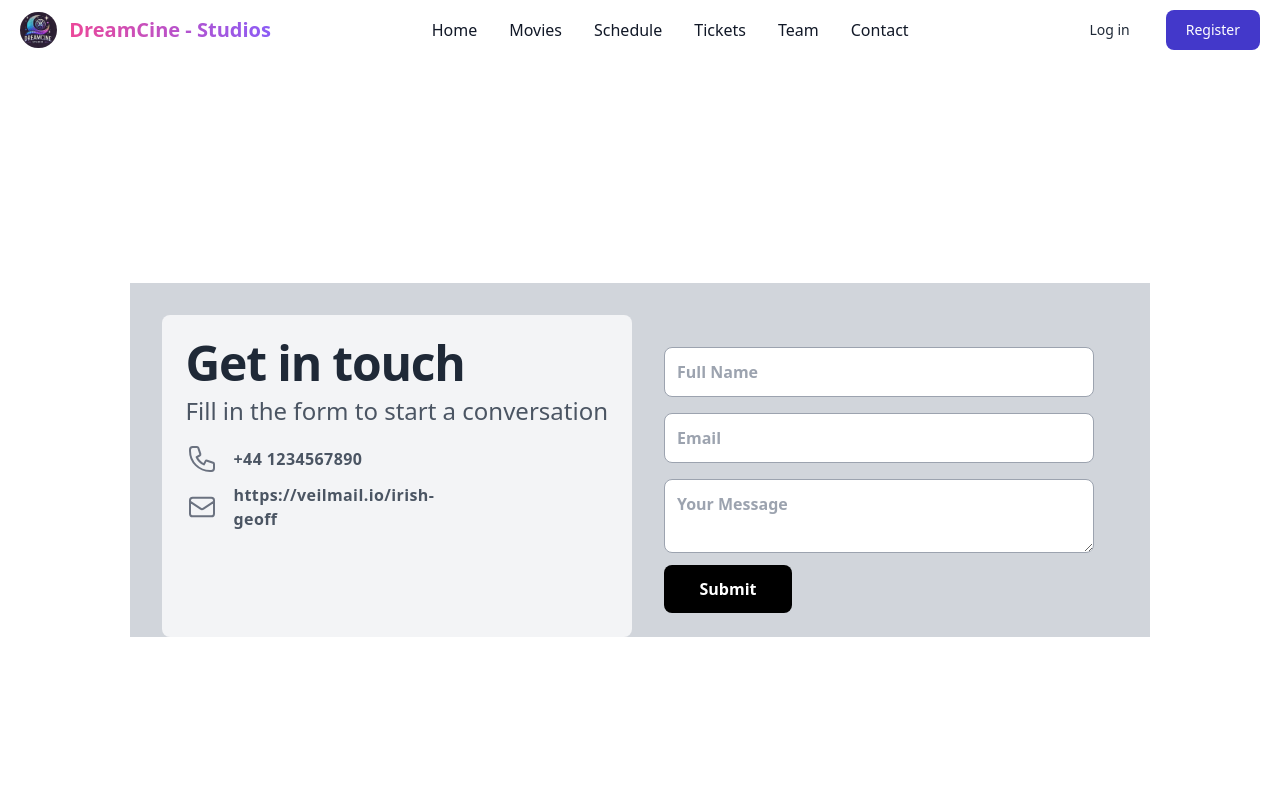
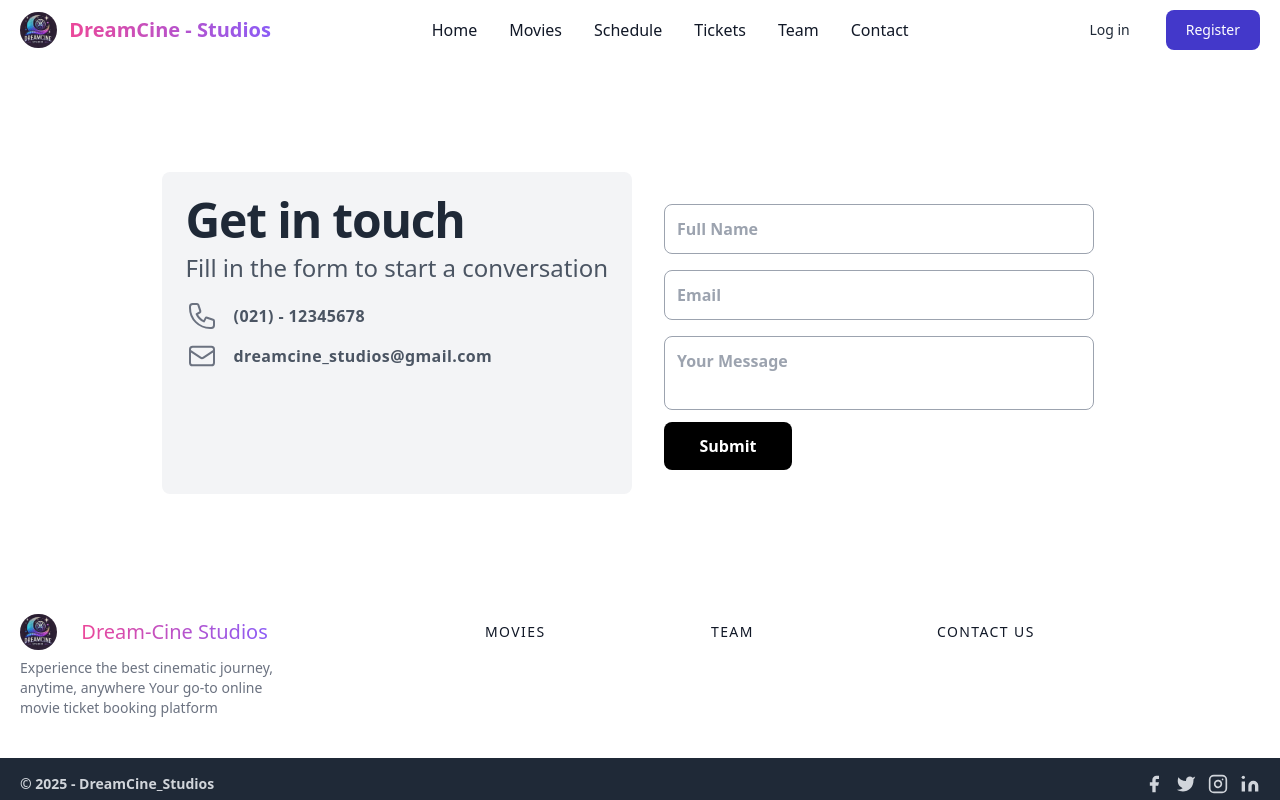
Before and after one commit to dreamcine-studio/dreamcine_studio_fe, a React (Vite) app: page /contacts in a window 1280 px wide. Shown: the top 800 px of the page. Built offline with nearby package versions, Linux system fonts and the light colour scheme.

Commit message:
fix: tailwind contact dark mode

```diff
--- a/src/components/Contact/index.jsx
+++ b/src/components/Contact/index.jsx
@@ -1,7 +1,8 @@
 export default function Contact() {
   return (
-    <div className="relative flex items-top justify-center min-h-screen bg-white dark:bg-gray-900 sm:items-center sm:pt-0">
-      <div className="bg-gray-300 max-w-6xl mx-auto sm:px-6 lg:px-8">
+    <div className="py-20 dark:bg-gray-900">
+    <div className="relative flex items-top justify-center bg-white dark:bg-gray-900 sm:items-center sm:pt-0">
+      <div className="max-w-6xl mx-auto sm:px-6 lg:px-8">
         <div className="mt-8 overflow-hidden">
           <div className="grid grid-cols-1 md:grid-cols-2">
             <div className="p-6 mr-2 bg-gray-100 dark:bg-gray-800 sm:rounded-lg">
@@ -29,7 +30,7 @@ export default function Contact() {
                   />
                 </svg>
                 <div className="ml-4 text-md tracking-wide font-semibold w-40">
-                  +44 1234567890
+                  (021) - 12345678
                 </div>
               </div>
               <div className="flex items-center mt-2 text-gray-600 dark:text-gray-400">
@@ -51,11 +52,12 @@ export default function Contact() {
                 </svg>
                 <div className="ml-4 text-md tracking-wide font-semibold w-40">
                   <a href="https://veilmail.io/irish-geoff">
-                    https://veilmail.io/irish-geoff
+                    dreamcine_studios@gmail.com
                   </a>
                 </div>
               </div>
             </div>
+
             <form
               action="https://fabform.io/f/xxxxx"
               method="post"
@@ -87,12 +89,12 @@ export default function Contact() {
                   name="message"
                   id="message"
                   placeholder="Your Message"
-                  className="w-100 mt-2 py-3 px-3 rounded-lg bg-white dark:bg-gray-800 border border-gray-400 dark:border-gray-700 text-gray-800 font-semibold focus:border-indigo-500 focus:outline-none"
+                  className="w-100 mt-2 py-3 px-3 rounded-lg bg-white dark:bg-gray-800 border border-gray-400 dark:border-gray-700 text-gray-800 font-semibold focus:border-indigo-500 focus:outline-none resize-none"
                 ></textarea>
               </div>
               <button
                 type="submit"
-                className="md:w-32 bg-black hover:bg-gray-900 text-white font-bold py-3 px-6 rounded-lg mt-3 hover:bg-indigo-500 transition ease-in-out duration-300"
+                className="md:w-32 bg-black hover:bg-gray-900 text-white font-bold py-3 px-6 rounded-lg mt-3 hover:bg-indigo-500 transition ease-in-out duration-300 dark:bg-indigo-700"
               >
                 Submit
               </button>
@@ -101,5 +103,6 @@ export default function Contact() {
         </div>
       </div>
     </div>
+    </div>
   );
 }
```
